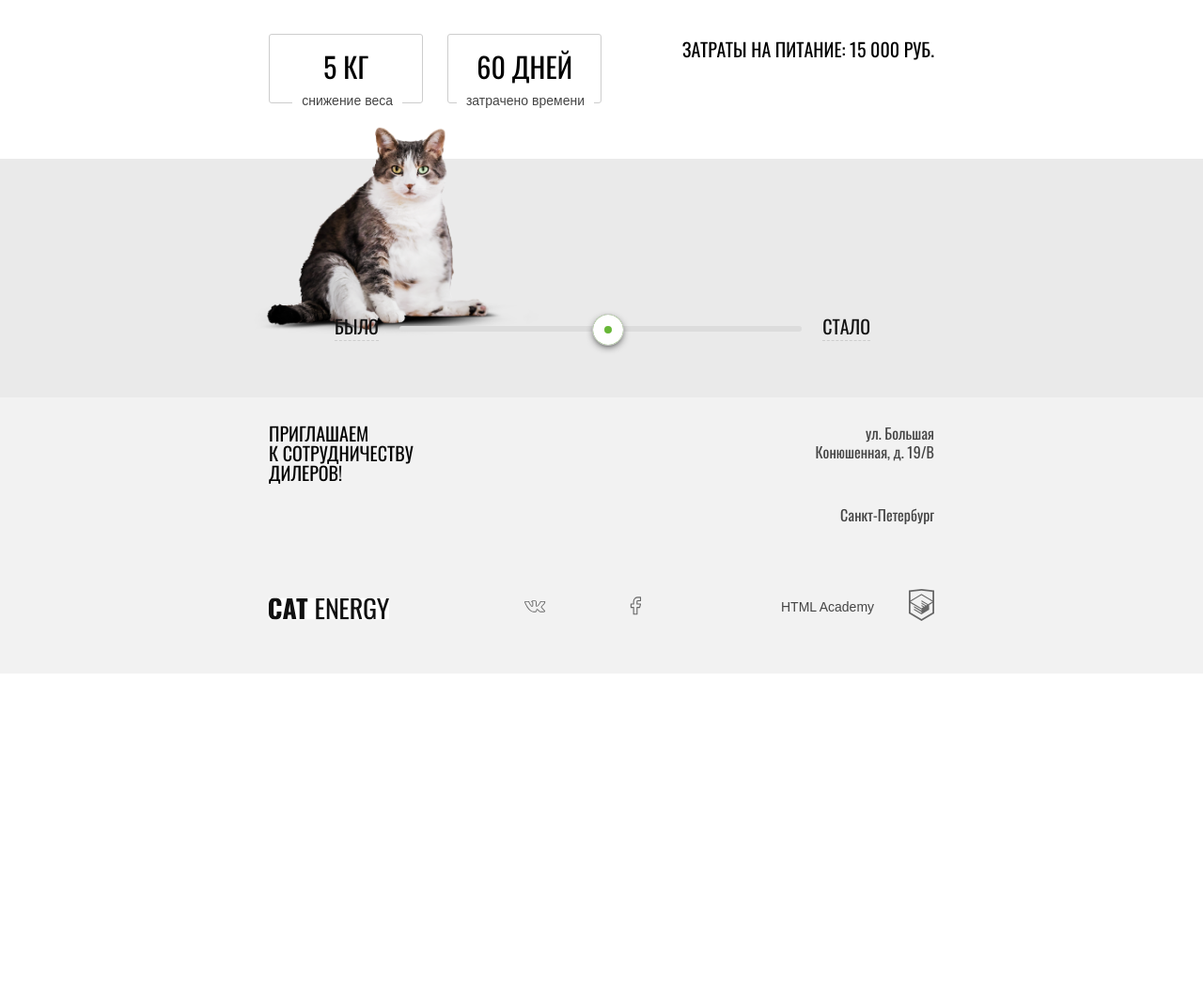
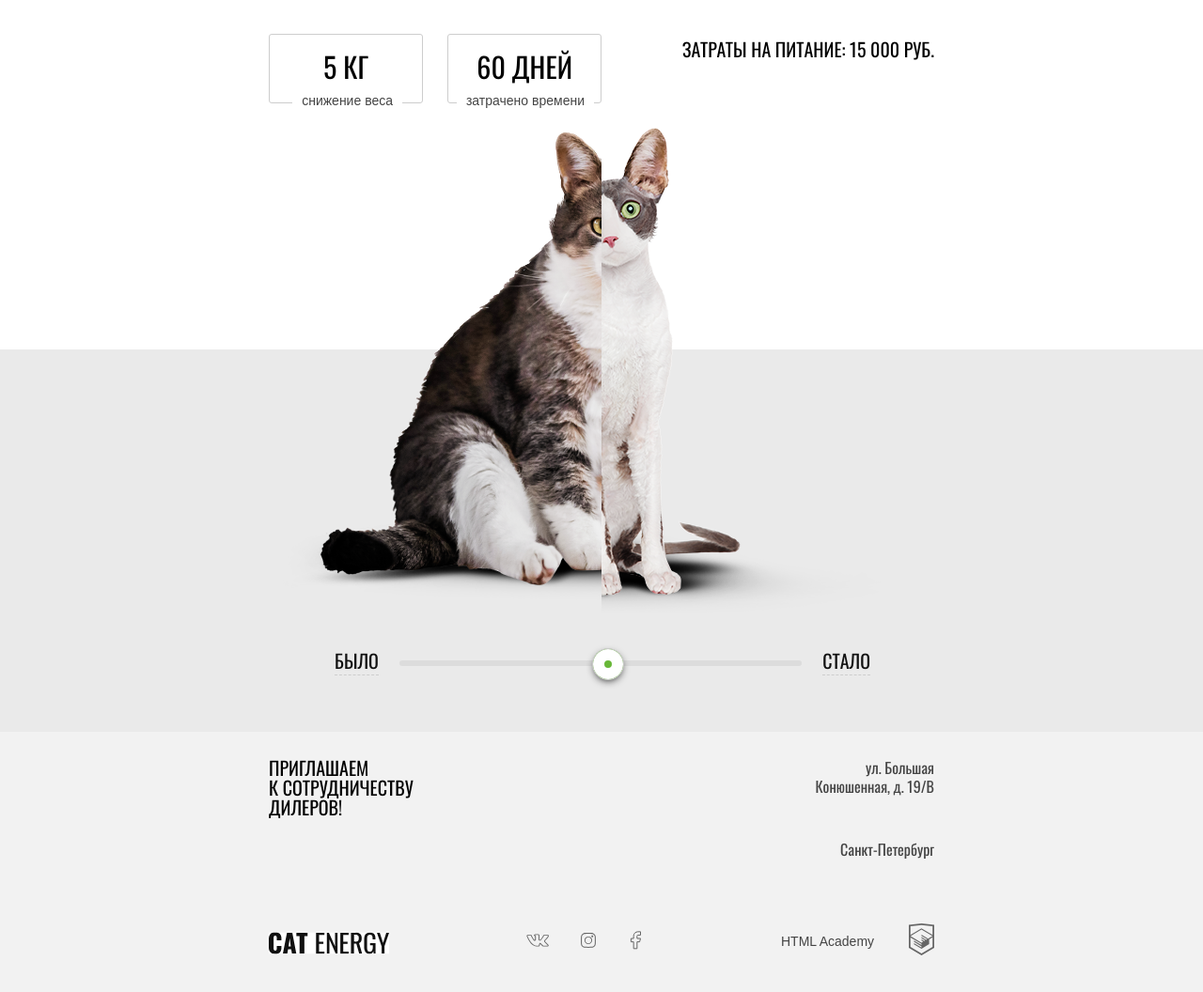
Before and after one commit to SalabayNatalia/1814729-cat-energy-23, a website: page source/index.html in a window 1280 px wide. Shown: the part 2473-3529 px from the top of the page at 94% size. Before the commit the page ends 3190 px from the top, so only its background shows below. Drawn offline with nearby package versions, Linux system fonts and the light colour scheme; files that its build step writes are made by us from their sources.

Commit message:
Декоративные элементы главной страницы

```diff
--- a/source/index.html
+++ b/source/index.html
@@ -180,7 +180,7 @@
                 затраты на питание: 15 000 руб.
               </p>
             </div>
-            <div class="live-example__wrap live-example__wrap--right">
+            <div class="live-example__slider-wrap live-example__wrap--right">
               <div class="live-example__cat">
                 <div class="live-example__photo-before">
                   <picture>
@@ -244,43 +244,25 @@
               <ul class="footer-social__list">
                 <li class="footer-social__item">
                   <a class="footer-social__link" href="#">
-                    <img
-                      class="footer-social__icon"
-                      src="img/icon-vkontakte.svg"
-                      width="23"
-                      height="16"
-                      alt="вконтакте"
-                    />
+                    <svg class="footer-social__icon" width="29px" height="17px">
+                      <use xlink:href="img/sprite.svg#vk"></use>
+                    </svg>
                     <span class="visually-hidden">вконтакте</span>
                   </a>
                 </li>
                 <li class="footer-social__item footer-social__item--instagram">
                   <a class="footer-social__link" href="#">
-                    <!-- <img
-                      class="footer-social__icon"
-                      src="img/icon-instagram.svg"
-                      width="16"
-                      height="16"
-                      alt="инстаграм"
-                    /> -->
                     <svg class="footer-social__icon" width="16px" height="16px">
-                      <use xlink:href="img/sprite.svg#icon-insta"></use>
+                      <use xlink:href="img/sprite.svg#insta"></use>
                     </svg>
                     <span class="visually-hidden">instagram</span>
                   </a>
                 </li>
                 <li class="footer-social__item">
                   <a class="footer-social__link" href="#">
-                    <!-- <img
-                      class="footer-social__icon"
-                      src="img/icon-facebook.svg"
-                      width="22"
-                      height="22"
-                      alt="фейсбук"
-                    /> -->
-                    <svg class="footer-social__icon" width="22" height="22" viewBox="0 0 22 22" fill="none" xmlns="http://www.w3.org/2000/svg">
-                      <path d="M16.5 1.83325H13.75C12.5344 1.83325 11.3686 2.30674 10.5091 3.14957C9.64956 3.99239 9.16667 5.1355 9.16667 6.32743V9.02394H6.41667V12.6193H9.16667V19.81H12.8333V12.6193H15.5833L16.5 9.02394H12.8333V6.32743C12.8333 6.08905 12.9299 5.86042 13.1018 5.69186C13.2737 5.52329 13.5069 5.4286 13.75 5.4286H16.5V1.83325Z" stroke="#666666" stroke-width="1.1" stroke-linecap="round" stroke-linejoin="round"/>
-                      </svg>
+                    <svg class="footer-social__icon footer-social__icon--fb" width="22" height="22">
+                      <use xlink:href="img/sprite.svg#fb"></use>
+                    </svg>
                     <span class="visually-hidden">facebook</span>
                   </a>
                 </li>
@@ -295,14 +277,10 @@
                 href="https://htmlacademy.ru/intensive/adaptive"
                 >HTML Academy</a
               >
-              <a class="copyright__link-logo">
-                <img
-                  class="copyright__logo"
-                  src="img/Лого-html.svg"
-                  width="27"
-                  height="34"
-                  alt="конфедератка"
-                />
+              <a class="copyright__link-logo" href="https://htmlacademy.ru/intensive/adaptive">
+                <svg class="copyright__logo" width="27" height="34">
+                  <use xlink:href="img/sprite.svg#academy"></use>
+                </svg>
               </a>
             </div>
           </section>
--- a/source/sass/blocks/copyright.scss
+++ b/source/sass/blocks/copyright.scss
@@ -20,6 +20,11 @@
   opacity: 0.3;
 }
 
+.copyright__link-logo:hover,
+.copyright__link-logo:focus {
+  stroke: $green;
+}
+
 @media (min-width: $tablet-size) {
   .copyright__layout {
     width: 163px;
--- a/source/sass/blocks/footer-social.scss
+++ b/source/sass/blocks/footer-social.scss
@@ -13,24 +13,20 @@
   align-items: center;
 }
 
+.footer-social__icon--fb {
+  fill: none;
+  stroke: $social;
+}
+
 .footer-social__link:active {
   opacity: 0.3;
 }
 
-// .footer-social__link:hover .footer-social__icon,
-.footer-social__icon:hover {
+.footer-social__icon:hover,
+.footer-social__icon:focus {
   stroke: $green;
   stroke-width: 1px;
 }
-
-// .social__icon-vk,
-// .social__icon-insta,
-// .social__icon-fb {
-//   &:hover,
-//   &:focus {
-//     stroke: @basic-green;
-//     stroke-width: 1px;
-//   }
 
 @media (min-width: $tablet-size) {
   .footer-social {
--- a/source/sass/blocks/how-it-works.scss
+++ b/source/sass/blocks/how-it-works.scss
@@ -98,7 +98,7 @@
     content: "4";
     width: 136px;
     top: -40px;
-    right: 118px;
+    right: 107px;
   }
 
   .how-it-works__item {
@@ -133,8 +133,8 @@
 
 @media (min-width: $desktop-size) {
   .how-it-works {
-    padding-bottom: 0;
-    margin-bottom: 126px;
+    padding-bottom: 126px;
+    border-bottom: none;
   }
 
   .how-it-works__list {
@@ -143,9 +143,26 @@
 
   .how-it-works__item {
     padding-right: 55px;
+    margin-bottom: 0;
+  }
+
+  .how-it-works__item:not(:last-child) {
+    margin-bottom: 0;
   }
 
   .how-it-works__item--benefit::after {
-    right: 28px;
+    right: 69px;
+  }
+
+  .how-it-works__item--convenience::after {
+    right: 66px;
+  }
+
+  .how-it-works__item--way::after {
+    right: 55px;
+  }
+
+  .how-it-works__item--result::after {
+    right: 55px;
   }
 }
--- a/source/sass/blocks/live-example.scss
+++ b/source/sass/blocks/live-example.scss
@@ -236,45 +236,44 @@
     border-bottom-style: dashed;
   }
 
-  //   .live-example__cat {
-  //   width: 708px;
-  //   height: 620px;
-  //   margin-bottom: 0;
-  //   top: -183px;
-  // }
+  .live-example__cat {
+    width: 708px;
+    height: 620px;
+    margin-bottom: 0;
+    top: 0;
+  }
 
-  //   .live-example__photo-before {
-  //   left: 0;
-  //   top: -8px;
-  //   width: 354px;
-  //   height: 520px;
-  // // }
+  .live-example__photo-before {
+    left: 0;
+    top: -8px;
+    width: 354px;
+    height: 520px;
+  }
 
-  // .live-example__photo-after {
-  //   right: 0;
-  //   top: 0;
-  //   width: 354px;
-  //   height: 520px;
-  //   display: block;
-  // }
+  .live-example__photo-after {
+    right: 0;
+    top: 0;
+    width: 354px;
+    height: 520px;
+    display: block;
+  }
 
-  // .live-example__photo-before img {
-  //   width: 354px;
-  //   height: 620px;
-  //   top: 0;
-  //   left: 0;
-  //   object-fit: cover;
-  //   object-position: 2% 0;
-  //   padding-left: 22px;
-  // }
+  .live-example__photo-before img {
+    width: 677px;
+    height: 520px;
+    top: -6px;
+    left: 15px;
+    object-fit: cover;
+    object-position: 2% 0;
+  }
 
   .live-example__photo-after img {
     width: 354px;
-    height: 607px;
+    height: 520px;
     top: 0;
     right: 0;
     object-fit: cover;
-    object-position: 100% 0;
+    object-position: 130% 0;
   }
 }
 
@@ -306,7 +305,7 @@
     grid-column: 1 / 2;
     grid-template-rows: 1fr 1fr;
     grid-template-columns: 1fr;
-    row-gap: 60px;
+    row-gap: 55px;
   }
 
   .live-example__list {
@@ -330,11 +329,24 @@
     margin-top: 0;
   }
 
-  .live-example__slider {
+  .live-example__slider-wrap {
     grid-row: -1 / 1;
     grid-column: 2 / -1;
     align-self: end;
     justify-self: end;
     padding-bottom: 75px;
   }
+
+  .live-example__photo-before img {
+    left: -11px;
+  }
+
+  .live-example__photo-after img {
+    right: 26px;
+  }
+
+  .live-example__slider {
+    top: -48;
+    left: 61px;
+  }
 }
--- a/source/sass/global/vars.scss
+++ b/source/sass/global/vars.scss
@@ -15,7 +15,7 @@ $border-grey-dark: #cdcdcd;
 $pink: #ff8282;
 $grey-style: #bababa;
 $range: #dcdcdc;
-
+$social: #666666;
 
 
 $mobile-size: 320px;
```
Also changed, not shown: source/img/live-example-after-desktop.png (added), source/img/live-example-before-desktop.png (added), source/img/sprite.svg (added).
